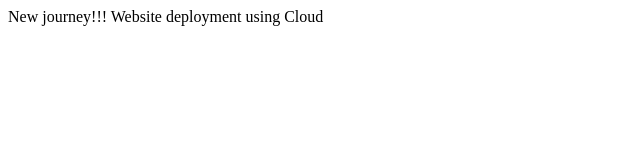
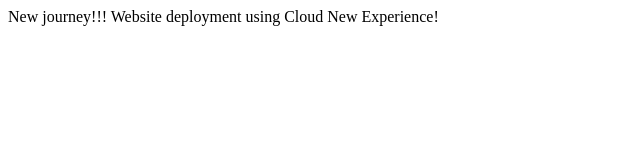
Before and after one commit to fecoderr/fecoderr-portfolio-, a plain HTML site: page index.html in a window 1280 px wide. Shown: the whole page, without its empty margins (0-640 px from the left). Drawn offline with Linux system fonts and the light colour scheme.

Commit message:
Update-details added

```diff
--- a/index.html
+++ b/index.html
@@ -9,5 +9,7 @@
 <body>
     New journey!!!
     Website deployment using Cloud
+
+    New Experience!
 </body>
 </html>
```
